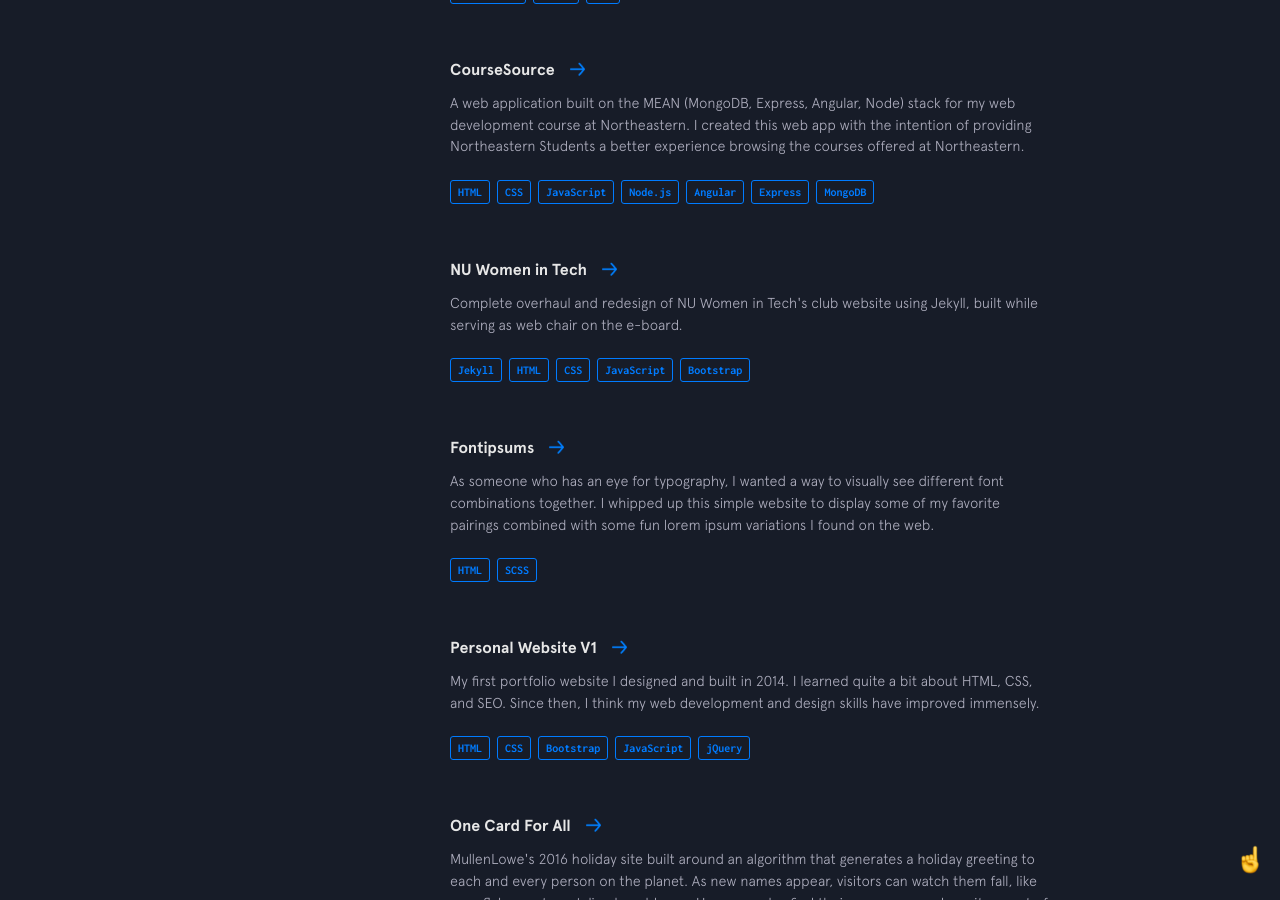
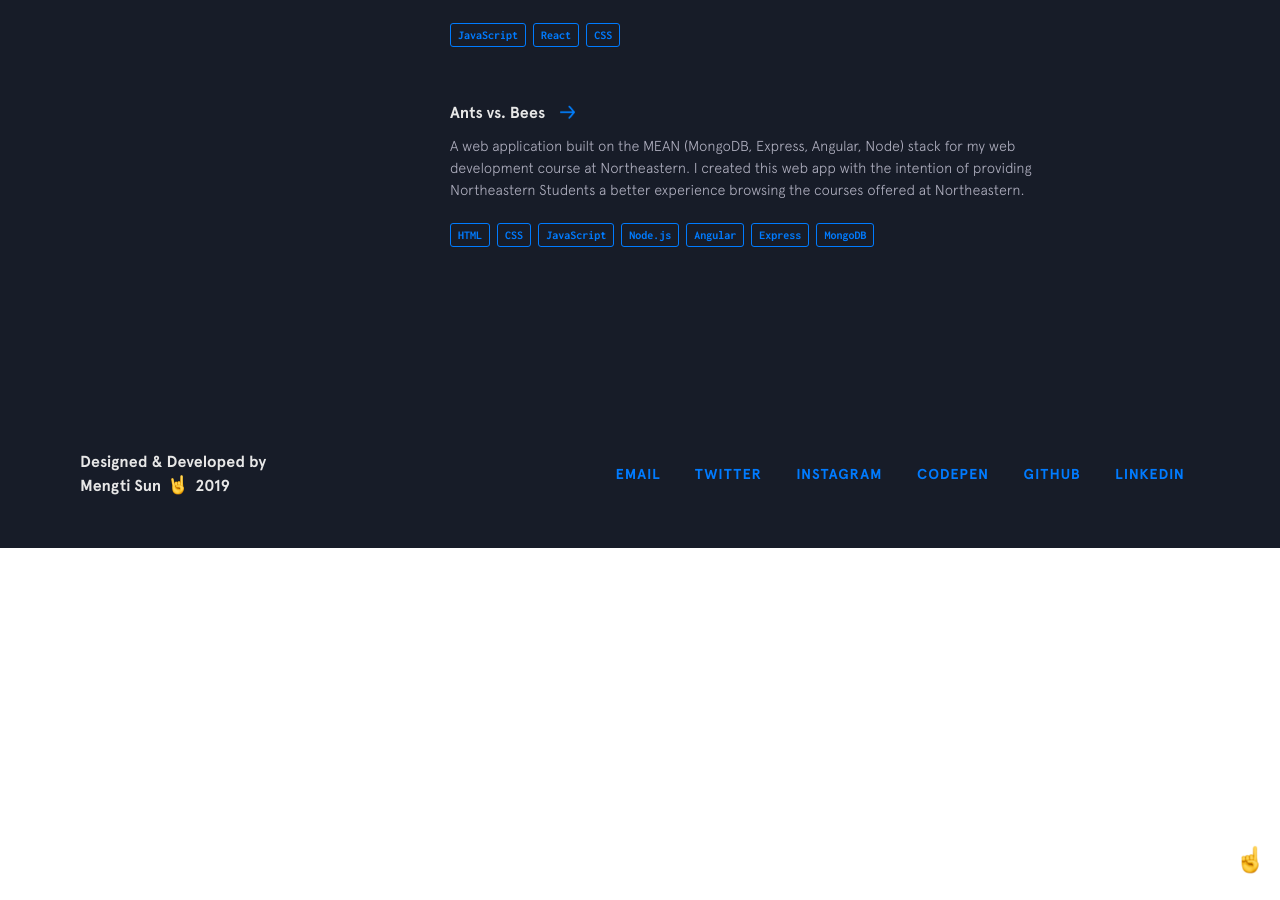
Before and after one commit to ChrisSun99/chrissun99.github.io, a Jekyll site: the page built from index.html, in a window 1280 px wide and 900 px high, scrolled down 5674 px. Built offline with Jekyll 4.4.1, drawn with Linux system fonts in a browser that asks for light colours; nearby versions of some CDN libraries; after the commit the page ends 6222 px from its top, so only the background shows below that; some of the changed text lies outside the part shown.

Commit message:
update projects

```diff
--- a/_data/other-projects.yml
+++ b/_data/other-projects.yml
@@ -1,4 +1,4 @@
-- name: SeeTheUnseen
+- name:
   url: https://github.com/bchiang7/Surf-Videos
   code: https://github.com/bchiang7/Surf-Videos
   description: Small React project created during an interview process to browse and search surf videos via the YouTube API.
@@ -55,7 +55,7 @@
     - thing: Firebase
     - thing: Spotify API
 
-- name: Weather Widget
+- name: ML Kit
   url: http://quiet-dusk-89245.herokuapp.com/
   code: https://github.com/bchiang7/DemoWebApp
   description: A simple weather app I made at HubSpot's Fall 2016 Web App Workshop with Node.js, Express, and Heroku. I used the OpenWeatherMap API to get weather and forecast data, and then used the current city's coordinates to create a map background that reflected the current city using the Google Maps API.
@@ -69,29 +69,21 @@
     - thing: OpenWeatherMap API
     - thing: Google Maps API
 
-# - name: ScreenTime 2.0
-#   url: https://play.google.com/store/apps/details?id=com.starry.management
-#   description: App-blocking feature on <a class="underline-link" href="https://starry.com/station" target="_blank">Starry Station</a> that provides functionality for users to easily filter content, pause the internet, and even create custom rules for blocking apps like Facebook and Twitter right from their mobile phones. Learn more about ScreenTime 2.0 on <a class="underline-link" href="https://www.producthunt.com/tech/screentime-for-starry-station" target="_blank">Product Hunt</a> and the <a class="underline-link" href="https://blog.starry.com/whats-new-screentime-just-got-better-for-parents/" target="_blank">Starry Blog</a>.
-#   used:
-#   - thing: JavaScript
-#   - thing: CSS
-#   - thing: Handlebars
-#   - thing: Backbone
-#   - thing: Marionette
-#   - thing: Cordova
+- name: Snapshot Immitator
+  url: http://quiet-dusk-89245.herokuapp.com/
+  code: https://github.com/bchiang7/DemoWebApp
+  description: A simple weather app I made at HubSpot's Fall 2016 Web App Workshop with Node.js, Express, and Heroku. I used the OpenWeatherMap API to get weather and forecast data, and then used the current city's coordinates to create a map background that reflected the current city using the Google Maps API.
+  img: weather
+  used:
+    - thing: JavaScript
+    - thing: CSS
+    - thing: Node.js
+    - thing: Express
+    - thing: Heroku
+    - thing: OpenWeatherMap API
+    - thing: Google Maps API
 
-- name: Personal Website V2
-  url: https://bchiang7.github.io/v2
-  code: https://github.com/bchiang7/v2
-  description: Second iteration of my personal website. Designed and developed with a conscious effort to avoid using any superfluous frameworks like Bootstrap.
-  used:
-    - thing: Jekyll
-    - thing: Handlebars
-    - thing: SCSS
-    - thing: JavaScript
-    - thing: Github Pages
-
-- name: React Resume
+- name: SchemeInterpreter
   url: https://bchiang7.github.io/react-profile/
   code: https://github.com/bchiang7/react-profile/
   description: An online version of my 2016 resume I made for fun. I was interested in learning React.js, so I found this <a class="underline-link" href="https://medium.com/learning-new-stuff/building-your-first-react-js-app-d53b0c98dc#.1439cdewq">simple tutorial</a> and it kind of spun into this weekend project. I probably didn't need to use React at all, but hey, at least I learned a few things!
@@ -100,7 +92,7 @@
     - thing: React
     - thing: CSS
 
-- name: CourseSource
+- name: Ants vs. Bees
   url: http://webdevspring2016-chiangbrittany.rhcloud.com/project/client/#/login
   code: https://github.com/bchiang7/WebDevSpring2016/tree/master/public/project
   description: A web application built on the MEAN (MongoDB, Express, Angular, Node) stack for my web development course at Northeastern. I created this web app with the intention of providing Northeastern Students a better experience browsing the courses offered at Northeastern.
@@ -112,51 +104,3 @@
     - thing: Angular
     - thing: Express
     - thing: MongoDB
-
-- name: NU Women in Tech
-  url: http://nuwit.ccs.neu.edu/
-  code: https://github.com/nuwit/website
-  description: Complete overhaul and redesign of NU Women in Tech's club website using Jekyll, built while serving as web chair on the e-board.
-  used:
-    - thing: Jekyll
-    - thing: HTML
-    - thing: CSS
-    - thing: JavaScript
-    - thing: Bootstrap
-
-- name: Fontipsums
-  url: https://bchiang7.github.io/fontipsums
-  code: https://github.com/bchiang7/fontipsums
-  description: As someone who has an eye for typography, I wanted a way to visually see different font combinations together. I whipped up this simple website to display some of my favorite pairings combined with some fun lorem ipsum variations I found on the web.
-  used:
-    - thing: HTML
-    - thing: SCSS
-
-- name: Personal Website V1
-  url: https://bchiang7.github.io/v1
-  code: https://github.com/bchiang7/website_2015/
-  description: My first portfolio website I designed and built in 2014. I learned quite a bit about HTML, CSS, and SEO. Since then, I think my web development and design skills have improved immensely.
-  used:
-    - thing: HTML
-    - thing: CSS
-    - thing: Bootstrap
-    - thing: JavaScript
-    - thing: jQuery
-
-- name: One Card For All
-  url: http://onecardforall.org
-  description: MullenLowe's 2016 holiday site built around an algorithm that generates a holiday greeting to each and every person on the planet. As new names appear, visitors can watch them fall, like snowflakes, onto a stylized world map. Users can also find their own name and see it as part of the world collective. Check out this short <a class="underline-link" href="http://us.mullenlowe.com/work/one-card-for-all/" target="_blank">video</a> describing the project.
-  used:
-    - thing: HTML
-    - thing: SCSS
-    - thing: JavaScript
-    - thing: jQuery
-
-- name: JetBlue HumanKinda
-  url: http://jetbluehumankinda.com
-  description: Tumblr site complementing JetBlue's HumanKinda campaign and documentary. The site houses the video documentary, many graphics created by Mullen for the campaign, and an interactive quiz to determine how "HumanKinda" you are. Learn more about this project <a class="underline-link" href="http://us.mullenlowe.com/work/humankinda/" target="_blank">here</a>.
-  used:
-    - thing: HTML
-    - thing: CSS
-    - thing: JavaScript
-    - thing: jQuery
--- a/_includes/head.html
+++ b/_includes/head.html
@@ -14,7 +14,7 @@
 <meta property="og:image:type" content="image/png" />
 <meta property="og:locale" content="en_US">
 <meta name="description" content="{{site.description}}">
-<meta name="keywords" content="design, development, web, bchiang7, brittany, chiang, javascript, northeastern">
+<meta name="keywords" content="design, development, web, chrissun99, mengti, sun, javascript, ucberkeley">
 <meta name="google-site-verification" content="DCl7VAf9tcz6eD9gb67NfkNnJ1PKRNcg8qQiwpbx9Lk" />
 <meta itemprop="name" content="{{site.title}}">
 <meta itemprop="description" content="{{site.description}}">
```
